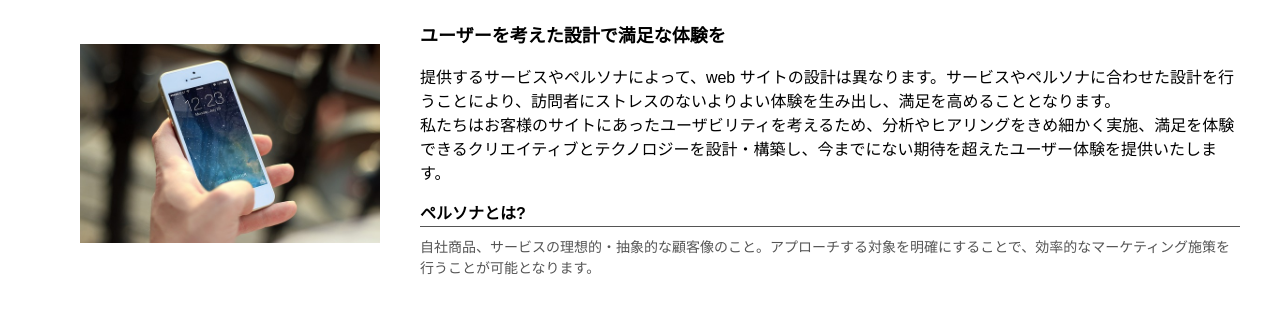
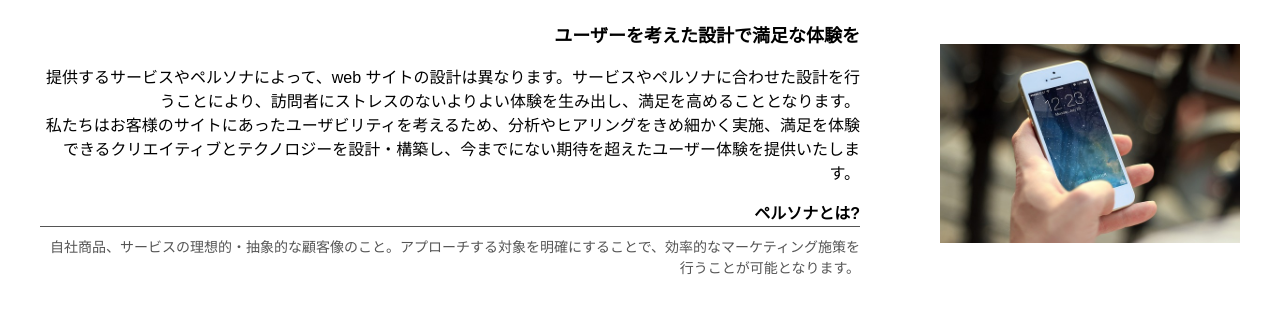
Before and after one commit to kouheiFujii/css_design_tutorial, a plain HTML site: page Chapter2/index.html in a window 1280 px wide. Drawn offline with Linux system fonts and the light colour scheme.

Commit message:
Add modifire. Reverse image and text.

```diff
--- a/Chapter2/index.html
+++ b/Chapter2/index.html
@@ -4,7 +4,7 @@
   </head>
   <article id="main" class="ly_cont">
     <!-- クラス名から見た目、機能、役割が想像できること -->
-    <div class="bl_media">
+    <div class="bl_media bl_media__rev">
       <!-- モジュールの子要素にはモジュールのルート要素のクラス名を継承させる
       imageWarpperやsubTitleはPRECSSの表記規則に従ってローワーキャメルケース -->
       <figure class="bl_media_imageWrapper">
--- a/Chapter2/style.css
+++ b/Chapter2/style.css
@@ -41,6 +41,19 @@ img {
   line-height: 1.5;
 }
 
+.bl_media__rev {
+  flex-direction: row-reverse;
+  text-align: right;
+}
+/* モディファイア（__rev）をつけるのは最小限に抑え、子孫セレクターで指定する */
+.bl_media__rev .bl_media_imageWrapper {
+  margin-right: 0;
+}
+
+.bl_media__rev .bl_media_body {
+  margin-right: 3.33333%;
+}
+
 .bl_media_imageWrapper {
   flex: 1 1 25%;
   margin-right: 3.33333%;
```
